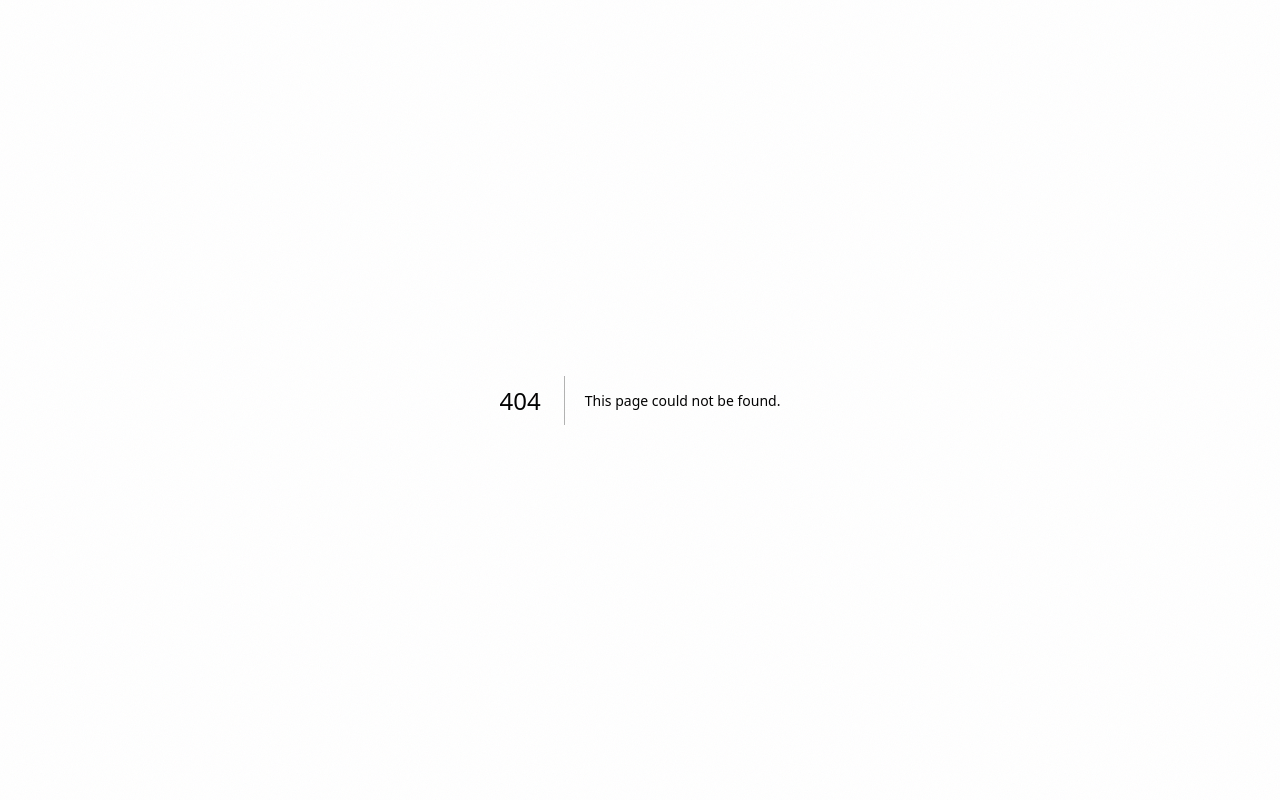
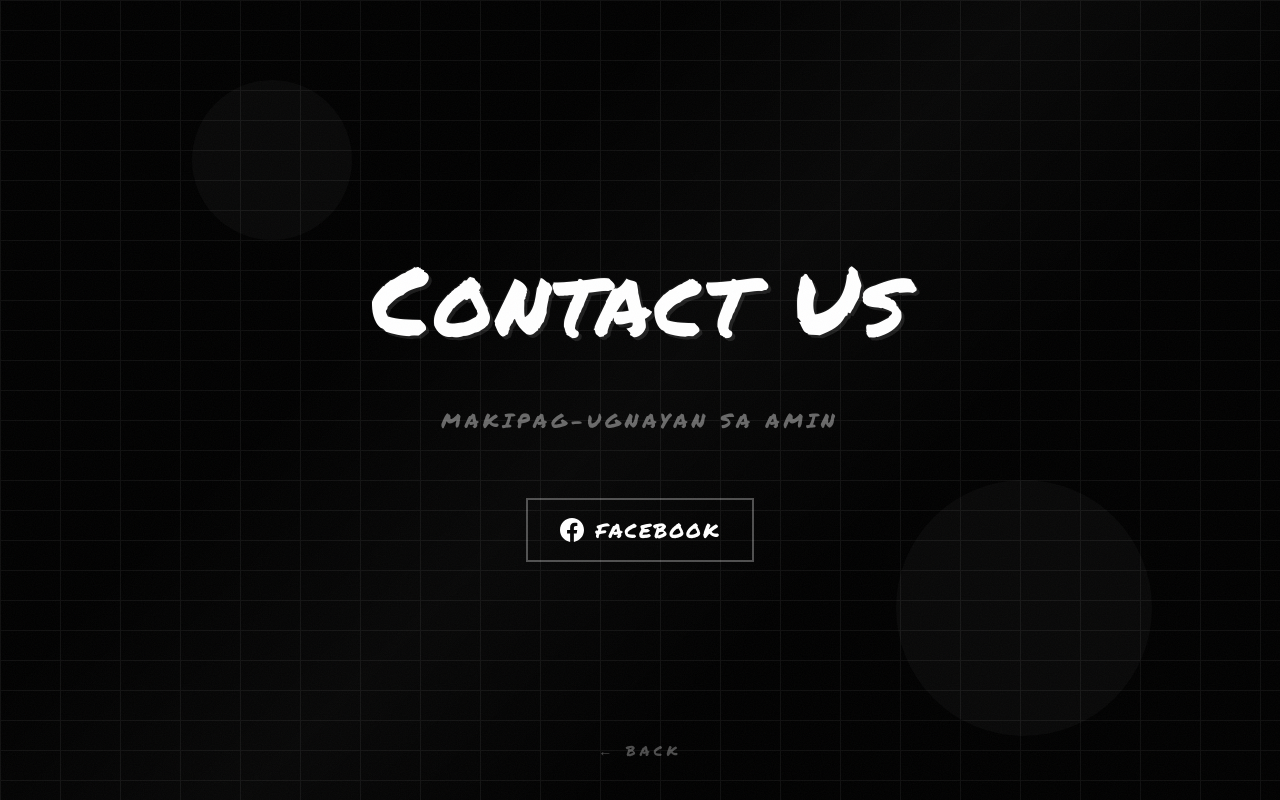
Before and after one commit to Pili-pinas/pili-pinas-app, a Next.js app: page /contact in a window 1280 px wide. Before the commit this address had no page. Built offline with nearby package versions, Linux system fonts and the light colour scheme.

Commit message:
Added contact page with fb link

```diff
--- /dev/null
+++ b/src/app/contact/page.tsx
@@ -0,0 +1,54 @@
+export default function Contact() {
+  return (
+    <div className="relative flex min-h-screen items-center justify-center bg-black">
+      {/* Brick wall texture */}
+      <div className="brick-wall absolute inset-0 opacity-[0.06]" />
+
+      {/* Paint splatters */}
+      <div className="paint-splatter top-[10%] left-[15%] h-40 w-40" />
+      <div className="paint-splatter top-[60%] right-[10%] h-64 w-64" />
+
+      {/* Diagonal spray paint streak */}
+      <div className="spray-streak absolute top-0 right-0 h-full w-full opacity-[0.03]" />
+
+      {/* Main content */}
+      <main className="relative z-10 flex min-h-screen w-full flex-col items-center justify-center px-6 text-center">
+        <h1 className="graffiti-font graffiti-title text-[clamp(2rem,8vw,6rem)] leading-tight tracking-wide text-white">
+          Contact Us
+        </h1>
+
+        <p className="graffiti-font graffiti-subtitle mt-10 text-lg tracking-[0.2em] text-white/40 uppercase sm:mt-12 sm:text-xl">
+          Makipag-ugnayan sa amin
+        </p>
+
+        <div className="graffiti-subtitle mt-16 flex flex-col items-center gap-4" style={{ animationDelay: '0.9s' }}>
+          <a
+            href="https://www.facebook.com/profile.php?id=61584937257530"
+            target="_blank"
+            rel="noopener noreferrer"
+            className="graffiti-font flex items-center gap-3 rounded-none border-2 border-white/30 px-8 py-4 text-xl text-white tracking-widest uppercase transition-all duration-200 hover:border-white hover:bg-white hover:text-black"
+          >
+            <svg
+              xmlns="http://www.w3.org/2000/svg"
+              width="24"
+              height="24"
+              viewBox="0 0 24 24"
+              fill="currentColor"
+            >
+              <path d="M24 12.073c0-6.627-5.373-12-12-12s-12 5.373-12 12c0 5.99 4.388 10.954 10.125 11.854v-8.385H7.078v-3.47h3.047V9.43c0-3.007 1.792-4.669 4.533-4.669 1.312 0 2.686.235 2.686.235v2.953H15.83c-1.491 0-1.956.925-1.956 1.874v2.25h3.328l-.532 3.47h-2.796v8.385C19.612 23.027 24 18.062 24 12.073z" />
+            </svg>
+            Facebook
+          </a>
+        </div>
+
+        <a
+          href="/"
+          className="graffiti-font graffiti-subtitle absolute bottom-10 text-sm tracking-[0.3em] text-white/30 uppercase transition-colors hover:text-white/60"
+          style={{ animationDelay: '1.2s' }}
+        >
+          ← Back
+        </a>
+      </main>
+    </div>
+  );
+}
```
